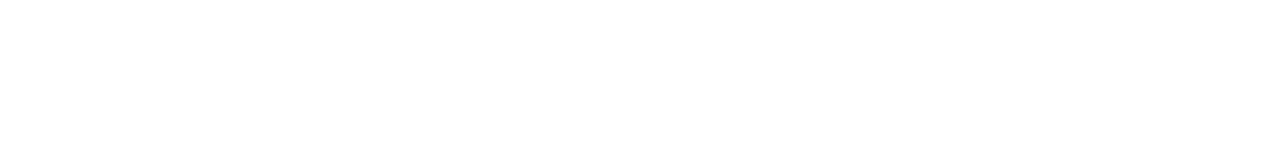
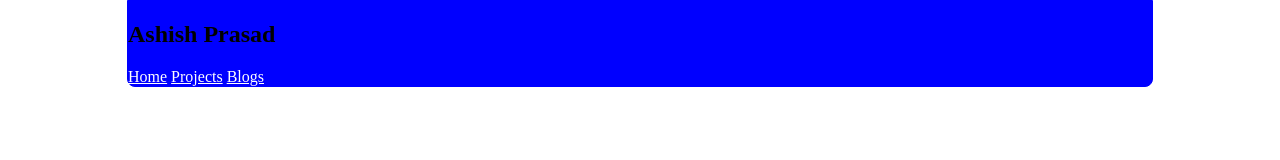
Before and after one commit to 1-Mirage/Ashish_Portfolio, a plain HTML site: page index.html in a window 1280 px wide. Drawn offline with Linux system fonts and the light colour scheme.

Commit message:
Added navbar

```diff
--- a/index.html
+++ b/index.html
@@ -4,9 +4,16 @@
     <meta charset="UTF-8">
     <meta http-equiv="X-UA-Compatible" content="IE=edge">
     <meta name="viewport" content="width=device-width, initial-scale=1.0">
-    <title>Document</title>
+    <link rel="stylesheet" href="styles.css">
+    <title>Ashish Prasad</title>
+
 </head>
 <body>
-
+    <nav class="nav-bar">
+        <h1>Ashish Prasad</h1>
+        <a class="Link_text"href="/">Home</a>
+        <a class="Link_text"href="/">Projects</a>
+        <a class="Link_text"href="/">Blogs</a>
+    </nav>
 </body>
 </html>
--- /dev/null
+++ b/styles.css
@@ -0,0 +1,23 @@
+html, body{
+    margin: 0;
+
+    padding: 0;
+
+    min-width: 100%;
+    max-width: 100%;
+
+    min-height: 100%;
+    max-height: 100%;
+}
+.nav-bar{
+    background-color:blue;
+    margin:auto;
+  width: 80%;
+  height:100%;
+  border: 1px solid blue;
+  border-radius: 0 0 0.5em 0.5em;
+
+}
+.Link_text{
+   color:white;
+}
```
